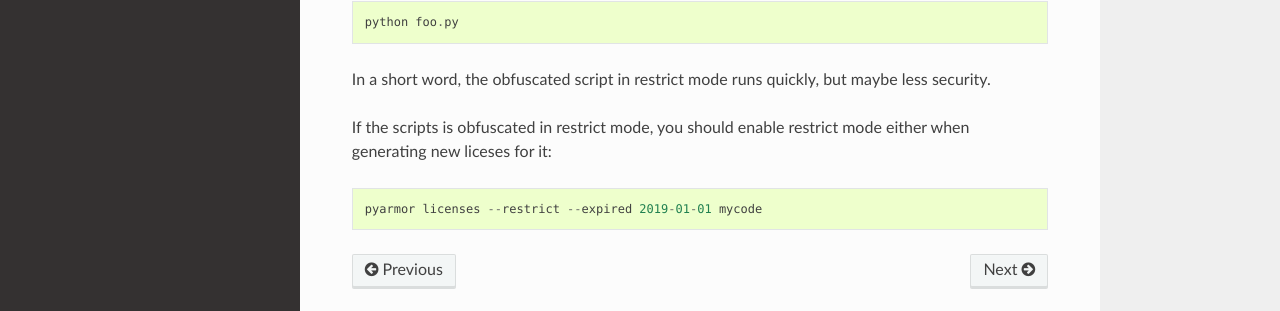
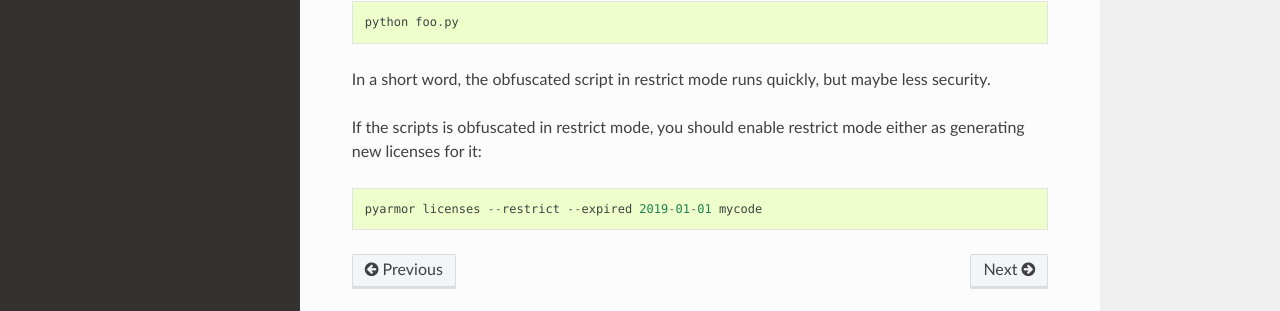
Before and after one commit to dashingsoft/pyarmor, a Sphinx documentation site: the page built from docs/advanced.rst, in a window 1280 px wide and 1204 px high. Shown: the part 785-1096 px from the top of the window. Built offline with Sphinx 7.4.7 and the Read the Docs theme 2.0.0, drawn with Linux system fonts in a browser that asks for light colours.

Commit message:
Fix typo

```diff
--- a/docs/advanced.rst
+++ b/docs/advanced.rst
@@ -36,7 +36,7 @@
 but maybe less security.
 
 If the scripts is obfuscated in restrict mode, you should enable
-restrict mode either when generating new liceses for it::
+restrict mode either as generating new licenses for it::
 
     pyarmor licenses --restrict --expired 2019-01-01 mycode
 
```
